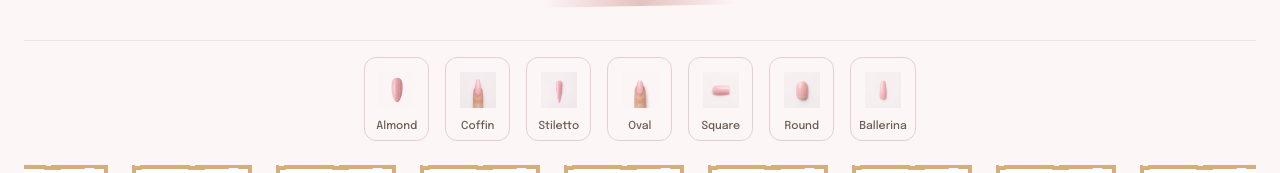
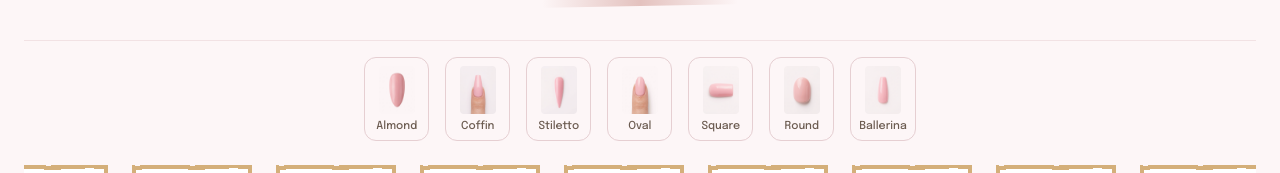
Before and after one commit to dfordolapo/nailxpressng, a Next.js app: page /shop in a window 1280 px wide. Shown: the part 165-338 px from the top of the page. Built offline with nearby package versions, Linux system fonts and the light colour scheme; grey boxes are pictures that could not be loaded; a web font is replaced by a local one.

Commit message:
Scale up shape filter images

```diff
--- a/src/components/product/ShapeFilterBar.js
+++ b/src/components/product/ShapeFilterBar.js
@@ -23,7 +23,7 @@ export default function ShapeFilterBar({ selectedShapes = [], onToggleShape }) {
                   alt={`${shape.name} nail shape`}
                   fill
                   sizes="40px"
-                  style={{ objectFit: 'contain' }}
+                  style={{ objectFit: 'contain', transform: 'scale(1.4)' }}
                 />
               </div>
               <span className={styles.name}>{shape.name}</span>
```
